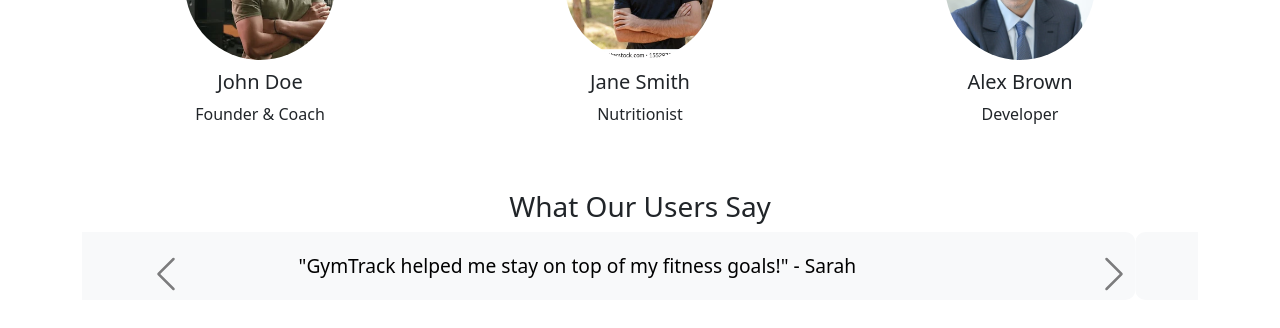
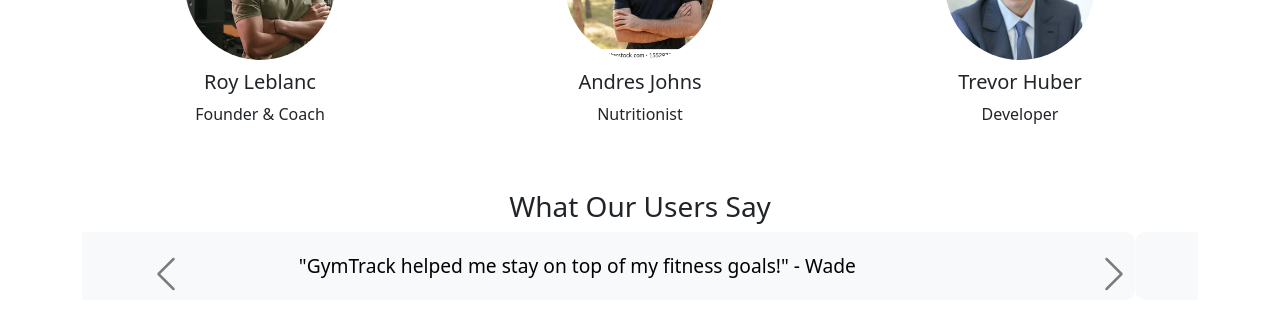
Before and after one commit to Kaname777/GymTrack, a plain HTML site: page about.html in a window 1280 px wide. Shown: the part 354-682 px from the top of the page. Drawn offline with nearby package versions, Linux system fonts and the light colour scheme.

Commit message:
Final version of GymTrack project

```diff
--- a/about.html
+++ b/about.html
@@ -49,17 +49,17 @@
         <div class="row text-center">
             <div class="col-md-4">
                 <img src="assets/images/team1.jpg" class="team-member-img" width="150" alt="Team Member 1">
-                <h5>John Doe</h5>
+                <h5>Roy Leblanc</h5>
                 <p>Founder & Coach</p>
             </div>
             <div class="col-md-4">
                 <img src="assets/images/team2.jpg" class="team-member-img" width="150" alt="Team Member 2">
-                <h5>Jane Smith</h5>
+                <h5>Andres Johns</h5>
                 <p>Nutritionist</p>
             </div>
             <div class="col-md-4">
                 <img src="assets/images/team3.jpg" class="team-member-img" width="150" alt="Team Member 3">
-                <h5>Alex Brown</h5>
+                <h5>Trevor Huber</h5>
                 <p>Developer</p>
             </div>
         </div>
@@ -71,10 +71,10 @@
         <div id="testimonialCarousel" class="carousel slide" data-bs-ride="carousel">
             <div class="carousel-inner">
                 <div class="carousel-item active">
-                    <p class="text-center">"GymTrack helped me stay on top of my fitness goals!" - Sarah</p>
+                    <p class="text-center">"GymTrack helped me stay on top of my fitness goals!" - Wade</p>
                 </div>
                 <div class="carousel-item">
-                    <p class="text-center">"I love tracking my workouts with GymTrack. It's so easy!" - Mark</p>
+                    <p class="text-center">"I love tracking my workouts with GymTrack. It's so easy!" - Macy</p>
                 </div>
                 <div class="carousel-item">
                     <p class="text-center">"Great app for both beginners and experienced lifters!" - Emma</p>
```
